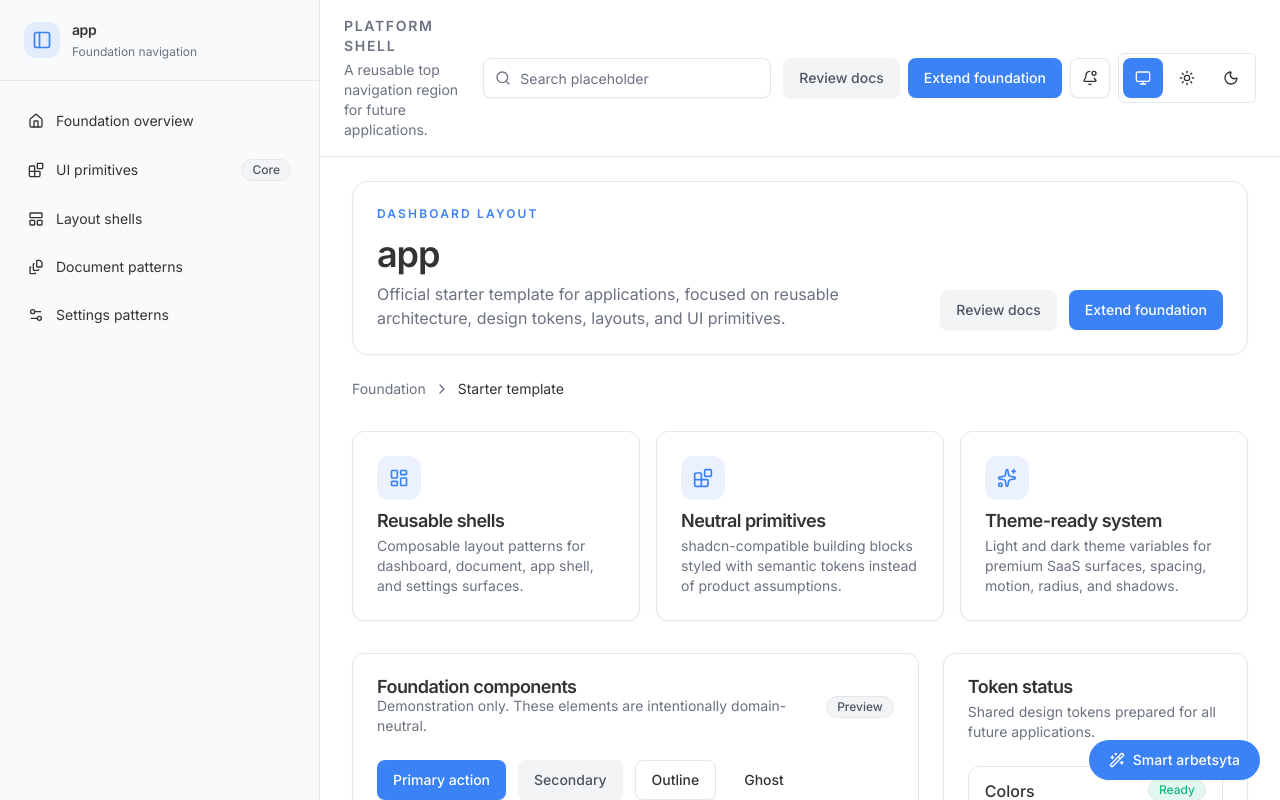
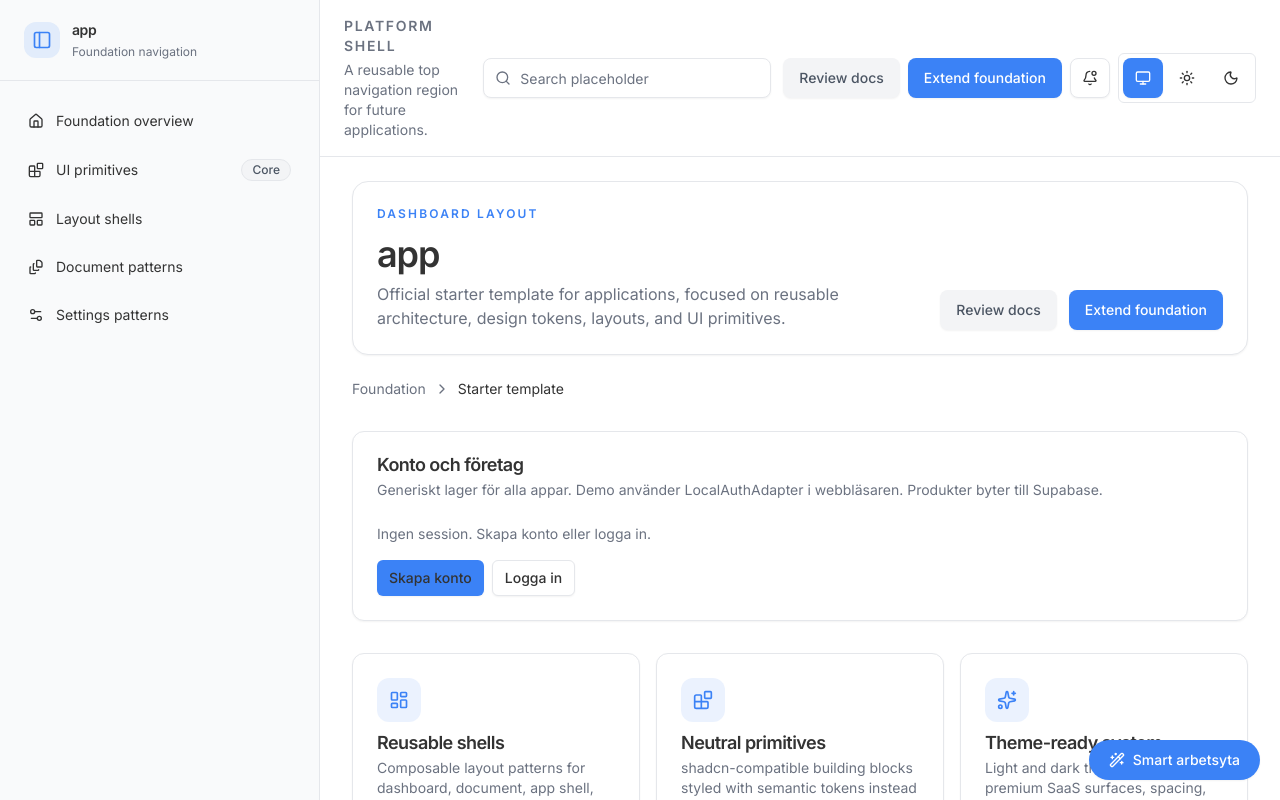
Before and after one commit to PaddeFTW/app-template, a Next.js app: page / in a window 1280 px wide. Shown: the top 800 px of the page. Built offline with nearby package versions, Linux system fonts and the light colour scheme.

Commit message:
Show auth session card in foundation showcase

```diff
--- a/components/common/foundation-showcase.tsx
+++ b/components/common/foundation-showcase.tsx
@@ -7,6 +7,7 @@ import {
   Sparkles,
 } from "lucide-react";
 
+import { AuthSessionCard } from "@/components/common/auth-session-card";
 import { Badge } from "@/components/ui/badge";
 import { Button } from "@/components/ui/button";
 import {
@@ -61,6 +62,8 @@ export function FoundationShowcase() {
           { title: "Starter template" },
         ]}
       />
+
+      <AuthSessionCard />
 
       <section className="grid gap-4 lg:grid-cols-3">
         {[
```
